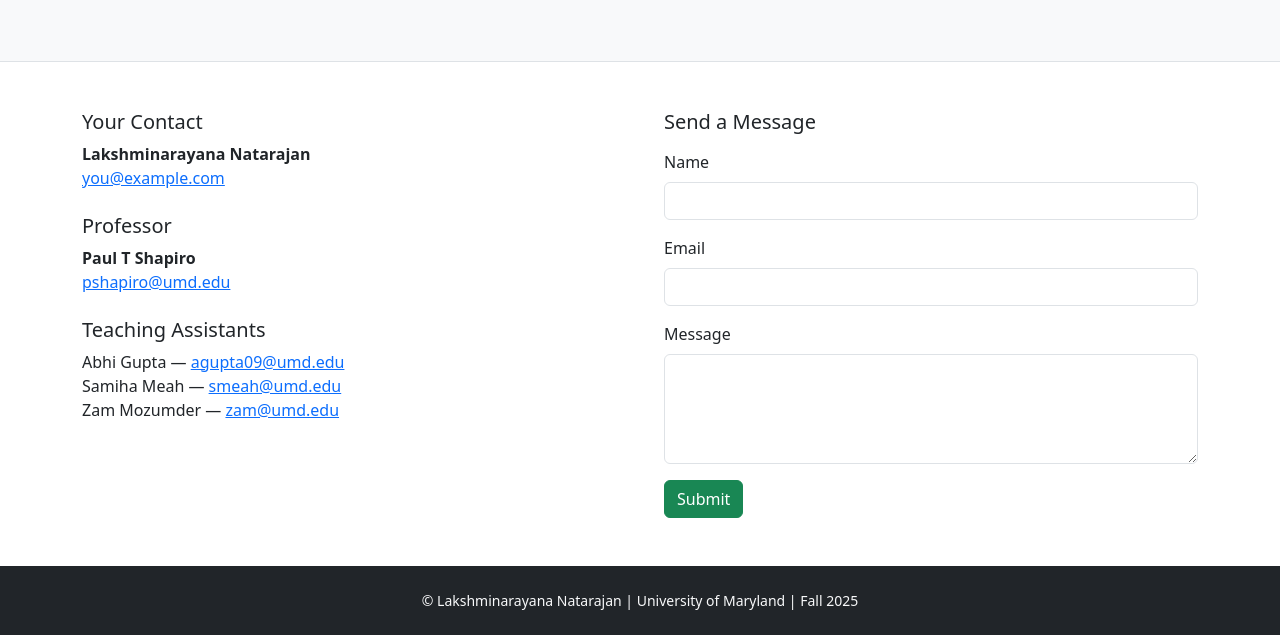
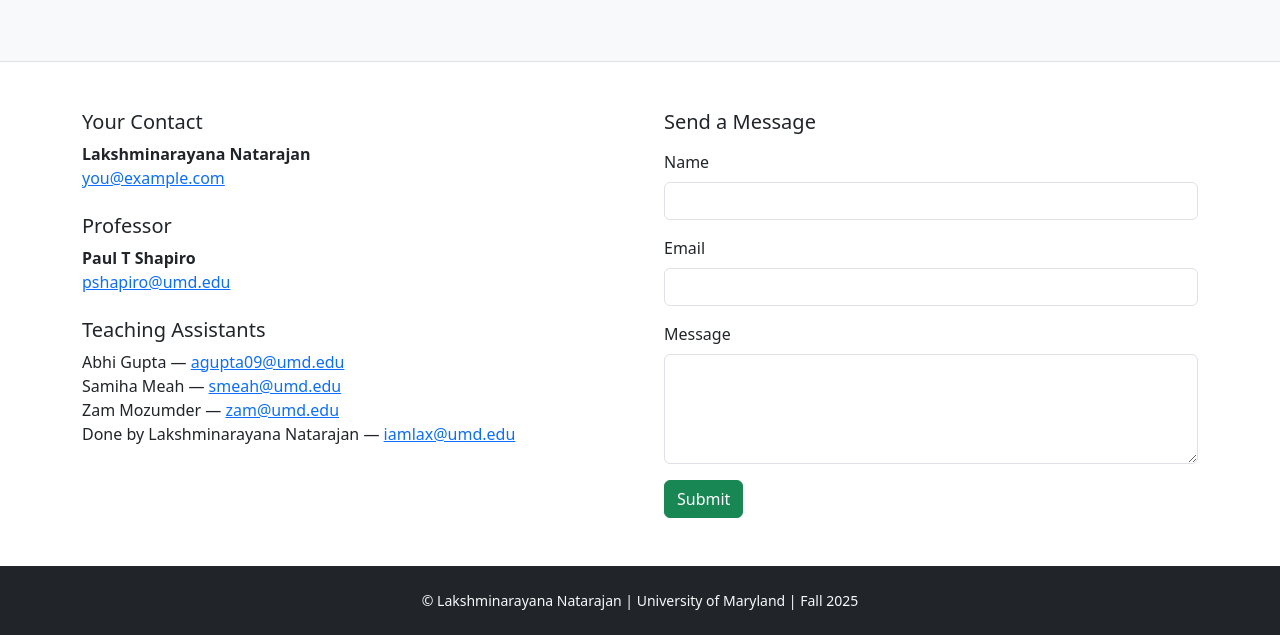
Before and after one commit to iamlax-byte/BUDT748-INDUSTRY-PRACTICUM, a plain HTML site: page Contact.html in a window 1280 px wide. Shown: the part 211-846 px from the top of the page. Drawn offline with nearby package versions, Linux system fonts and the light colour scheme; files that its build step writes are made by us from their sources.

Commit message:
Update all pages (index/About/Contact) + email/name tweaks + Bootstrap polish

```diff
--- a/Contact.html
+++ b/Contact.html
@@ -15,14 +15,14 @@
   <!-- Navbar -->
   <nav class="navbar navbar-expand-lg navbar-dark bg-dark">
     <div class="container">
-      <a class="navbar-brand fw-semibold" href="Home.html">Lakshminarayana Natarajan</a>
+      <a class="navbar-brand fw-semibold" href="index.html">Lakshminarayana Natarajan</a>
       <button class="navbar-toggler" type="button" data-bs-toggle="collapse" data-bs-target="#navMenu"
         aria-controls="navMenu" aria-expanded="false" aria-label="Toggle navigation">
         <span class="navbar-toggler-icon"></span>
       </button>
       <div class="collapse navbar-collapse" id="navMenu">
         <ul class="navbar-nav ms-auto">
-          <li class="nav-item"><a class="nav-link" href="Home.html">Home</a></li>
+          <li class="nav-item"><a class="nav-link" href="index.html">Home</a></li>
           <li class="nav-item"><a class="nav-link" href="About.html">About</a></li>
           <li class="nav-item"><a class="nav-link active" href="Contact.html">Contact</a></li>
         </ul>
@@ -60,6 +60,7 @@
             <li>Abhi Gupta — <a href="mailto:agupta09@umd.edu">agupta09@umd.edu</a></li>
             <li>Samiha Meah — <a href="mailto:smeah@umd.edu">smeah@umd.edu</a></li>
             <li>Zam Mozumder — <a href="mailto:zam@umd.edu">zam@umd.edu</a></li>
+            <li>Done by Lakshminarayana Natarajan — <a href="mailto:iamlax@umd.edu">iamlax@umd.edu</a></li>
           </ul>
         </div>
 
```
